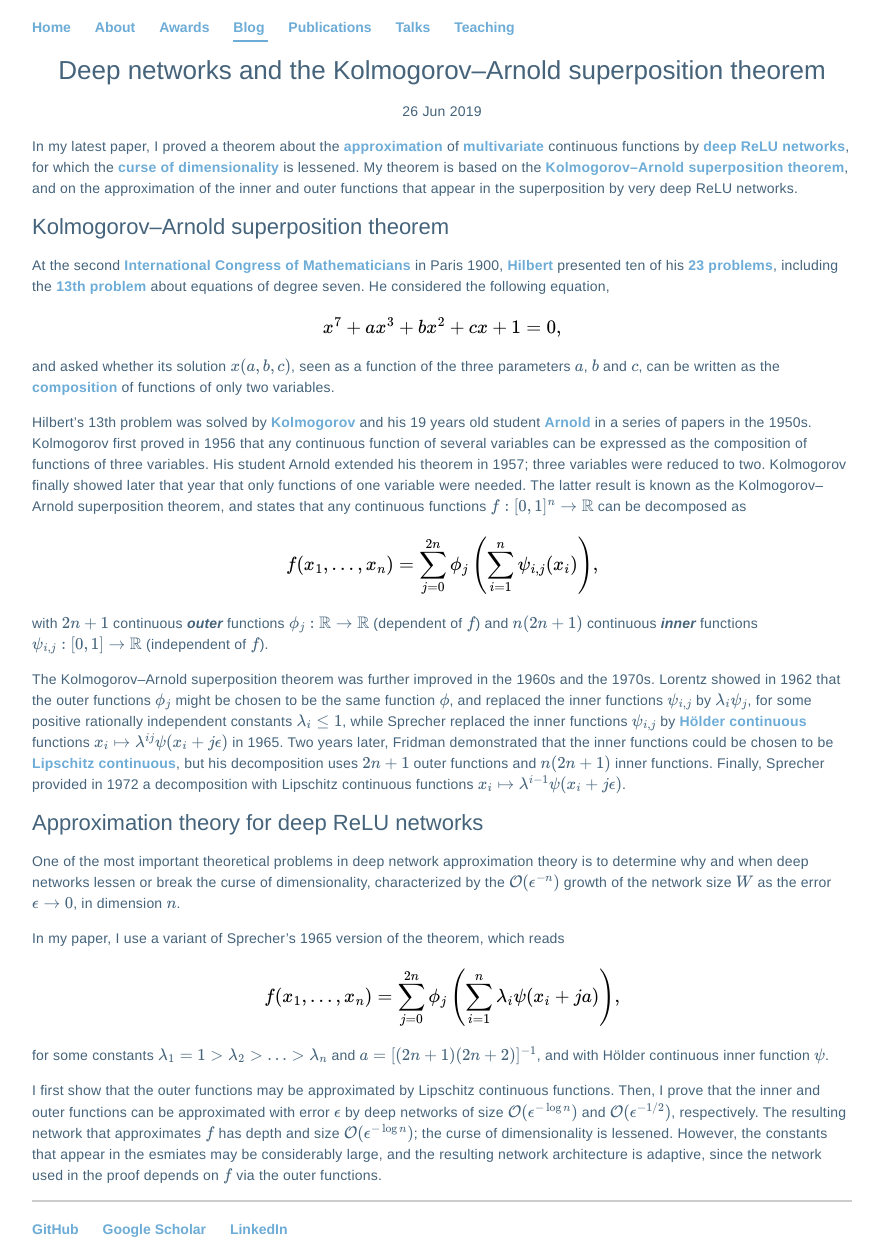
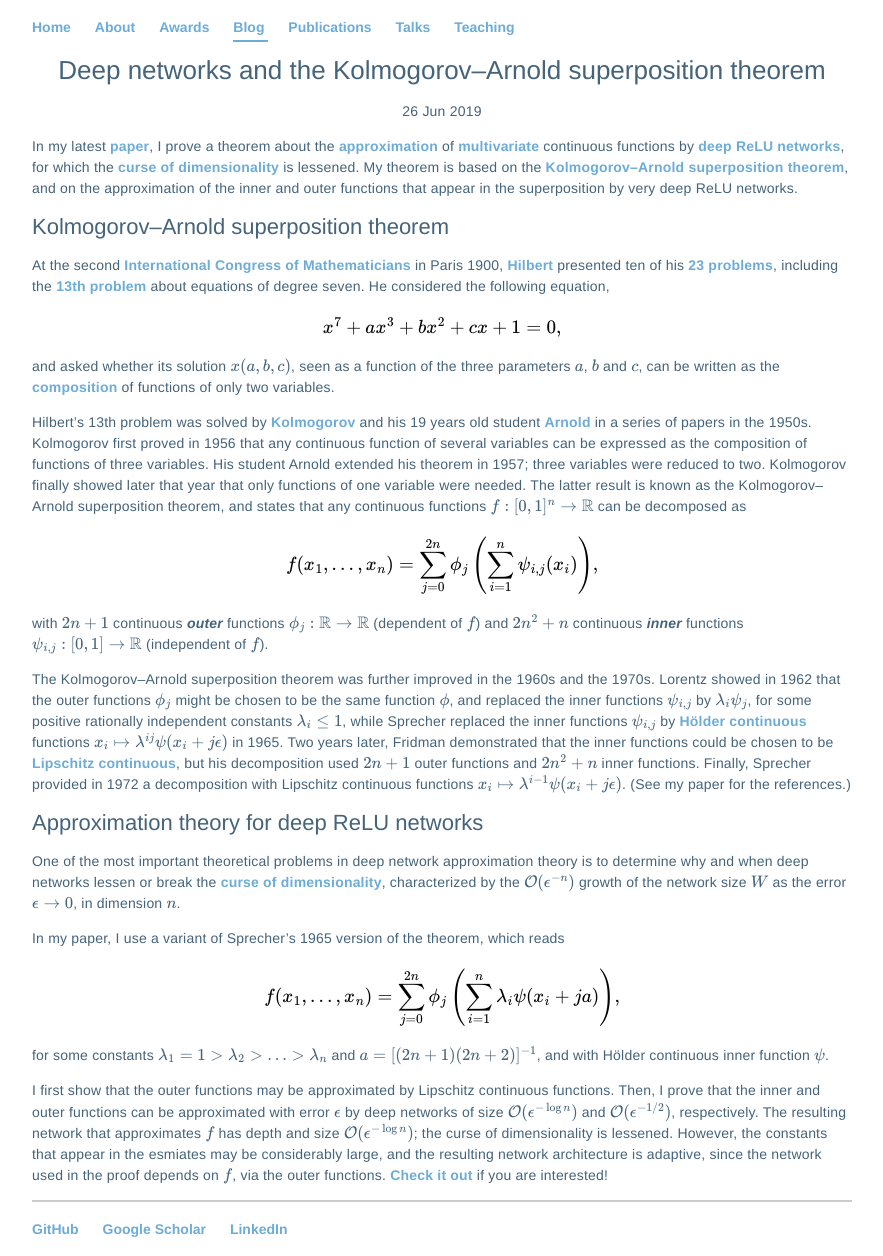
Before and after one commit to Hadrien-Montanelli/Hadrien-Montanelli.github.io, a Jekyll site: the page built from _posts/2019-06-25-deep-networks-3.md, in a window 1280 px wide. Shown: the whole page, without its empty margins (198-1081 px from the left). Built offline with Jekyll 4.4.1, drawn with Linux system fonts in a browser that asks for light colours; formulas are drawn with MathJax 3.

Commit message:
Add link to latest paper.

```diff
--- a/_posts/2019-06-25-deep-networks-3.md
+++ b/_posts/2019-06-25-deep-networks-3.md
@@ -4,7 +4,7 @@ title: "Deep networks and the Kolmogorov&ndash;Arnold superposition theorem"
 date: 2019-06-26
 ---
 
-In my latest paper, I proved a theorem about the <a href='http://en.wikipedia.org/wiki/Approximation_theory'>approximation</a> of <a href='https://en.wikipedia.org/wiki/Function_of_several_real_variables'>multivariate</a> continuous functions by <a href='http://en.wikipedia.org/wiki/Deep_learning'>deep ReLU networks</a>, for which the <a href='http://en.wikipedia.org/wiki/Curse_of_dimensionality'>curse of dimensionality</a> is lessened. My theorem is based on the <a href='http://en.wikipedia.org/wiki/Kolmogorov%E2%80%93Arnold_representation_theorem'>Kolmogorov&ndash;Arnold superposition theorem</a>, and on the approximation of the inner and outer functions that appear in the superposition by very deep ReLU networks.
+In my latest <a href="http://arxiv.org/pdf/1906.11945.pdf">paper</a>, I prove a theorem about the <a href='http://en.wikipedia.org/wiki/Approximation_theory'>approximation</a> of <a href='https://en.wikipedia.org/wiki/Function_of_several_real_variables'>multivariate</a> continuous functions by <a href='http://en.wikipedia.org/wiki/Deep_learning'>deep ReLU networks</a>, for which the <a href='http://en.wikipedia.org/wiki/Curse_of_dimensionality'>curse of dimensionality</a> is lessened. My theorem is based on the <a href='http://en.wikipedia.org/wiki/Kolmogorov%E2%80%93Arnold_representation_theorem'>Kolmogorov&ndash;Arnold superposition theorem</a>, and on the approximation of the inner and outer functions that appear in the superposition by very deep ReLU networks.
 
 <h2>Kolmogorov&ndash;Arnold superposition theorem</h2>
 
@@ -22,13 +22,13 @@ $$
 f(x_1,\ldots,x_n) = \sum_{j=0}^{2n}\phi_j\left(\sum_{i=1}^n\psi_{i,j}(x_i)\right),
 $$
 
-with $$2n+1$$ continuous <i><b>outer</b></i> functions $$\phi_j:\mathbb{R}\rightarrow\mathbb{R}$$ (dependent of $$f$$) and $$n(2n+1)$$ continuous <i><b>inner</b></i> functions $$\psi_{i,j}:[0,1]\rightarrow\mathbb{R}$$ (independent of $$f$$).
+with $$2n+1$$ continuous <i><b>outer</b></i> functions $$\phi_j:\mathbb{R}\rightarrow\mathbb{R}$$ (dependent of $$f$$) and $$2n^2+n$$ continuous <i><b>inner</b></i> functions $$\psi_{i,j}:[0,1]\rightarrow\mathbb{R}$$ (independent of $$f$$).
 
-The Kolmogorov&ndash;Arnold superposition theorem was further improved in the 1960s and the 1970s. Lorentz showed in 1962 that the outer functions $$\phi_j$$ might be chosen to be the same function $$\phi$$, and replaced the inner functions $$\psi_{i,j}$$ by $$\lambda_i\psi_j$$, for some positive rationally independent constants $$\lambda_i\leq 1$$, while Sprecher replaced the inner functions $$\psi_{i,j}$$ by <a href='https://en.wikipedia.org/wiki/H%C3%B6lder_condition'>H&#246;lder continuous</a> functions $$x_i\mapsto\lambda^{ij}\psi(x_i+j\epsilon)$$ in 1965. Two years later, Fridman demonstrated that the inner functions could be chosen to be <a href='https://en.wikipedia.org/wiki/Lipschitz_continuity'>Lipschitz continuous</a>, but his decomposition uses $$2n+1$$ outer functions and $$n(2n+1)$$ inner functions. Finally, Sprecher provided in 1972 a decomposition with Lipschitz continuous functions $$x_i\mapsto\lambda^{i-1}\psi(x_i+j\epsilon)$$.
+The Kolmogorov&ndash;Arnold superposition theorem was further improved in the 1960s and the 1970s. Lorentz showed in 1962 that the outer functions $$\phi_j$$ might be chosen to be the same function $$\phi$$, and replaced the inner functions $$\psi_{i,j}$$ by $$\lambda_i\psi_j$$, for some positive rationally independent constants $$\lambda_i\leq 1$$, while Sprecher replaced the inner functions $$\psi_{i,j}$$ by <a href='https://en.wikipedia.org/wiki/H%C3%B6lder_condition'>H&#246;lder continuous</a> functions $$x_i\mapsto\lambda^{ij}\psi(x_i+j\epsilon)$$ in 1965. Two years later, Fridman demonstrated that the inner functions could be chosen to be <a href='https://en.wikipedia.org/wiki/Lipschitz_continuity'>Lipschitz continuous</a>, but his decomposition used $$2n+1$$ outer functions and $$2n^2+n$$ inner functions. Finally, Sprecher provided in 1972 a decomposition with Lipschitz continuous functions $$x_i\mapsto\lambda^{i-1}\psi(x_i+j\epsilon)$$. (See my paper for the references.)
 
 <h2>Approximation theory for deep ReLU networks</h2>
 
-One of the most important theoretical problems in deep network approximation theory is to determine why and when deep networks lessen or break the curse of dimensionality, characterized by the $$\mathcal{O}(\epsilon^{-n})$$ growth of the network size $$W$$ as the error $$\epsilon\rightarrow0$$, in dimension $$n$$.
+One of the most important theoretical problems in deep network approximation theory is to determine why and when deep networks lessen or break the <a href='http://en.wikipedia.org/wiki/Curse_of_dimensionality'>curse of dimensionality</a>, characterized by the $$\mathcal{O}(\epsilon^{-n})$$ growth of the network size $$W$$ as the error $$\epsilon\rightarrow0$$, in dimension $$n$$.
 
 In my paper, I use a variant of Sprecher's 1965 version of the theorem, which reads
 
@@ -38,4 +38,4 @@ $$
 
 for some constants $$\lambda_1=1>\lambda_2>\ldots>\lambda_n$$ and $$a=[(2n+1)(2n+2)]^{-1}$$, and with H&#246;lder continuous inner function $$\psi$$.
 
-I first show that the outer functions may be approximated by Lipschitz continuous functions. Then, I prove that the inner and outer functions can be approximated with error $$\epsilon$$ by deep networks of size $$\mathcal{O}(\epsilon^{-\log n})$$ and $$\mathcal{O}(\epsilon^{-1/2})$$, respectively. The resulting network that approximates $$f$$ has depth and size $$\mathcal{O}(\epsilon^{-\log n})$$; the curse of dimensionality is lessened. However, the constants that appear in the esmiates may be considerably large, and the resulting network architecture is adaptive, since the network used in the proof depends on $$f$$ via the outer functions.
+I first show that the outer functions may be approximated by Lipschitz continuous functions. Then, I prove that the inner and outer functions can be approximated with error $$\epsilon$$ by deep networks of size $$\mathcal{O}(\epsilon^{-\log n})$$ and $$\mathcal{O}(\epsilon^{-1/2})$$, respectively. The resulting network that approximates $$f$$ has depth and size $$\mathcal{O}(\epsilon^{-\log n})$$; the curse of dimensionality is lessened. However, the constants that appear in the esmiates may be considerably large, and the resulting network architecture is adaptive, since the network used in the proof depends on $$f$$, via the outer functions. <a href="http://arxiv.org/pdf/1906.11945.pdf">Check it out</a> if you are interested!
--- a/publications/index.html
+++ b/publications/index.html
@@ -10,7 +10,7 @@ title: Publications
 	<p>
 
 	<p><b>[11]</b> H. Montanelli, H. Yang, <i><b>Error bounds for deep ReLU networks using the Kolmogorov&ndash;Arnold superposition theorem</b></i>
-	<br>&ensp;&ensp;&ensp;&ensp;&ensp;&ensp;&ensp;submitted (2019)
+	<br>&ensp;&ensp;&ensp;&ensp;&ensp;&ensp;&ensp;submitted (2019) <a href="http://arxiv.org/pdf/1906.11945.pdf">[arXiv]</a>
 	<p>
 
 	<p><b>[10]</b> H. Montanelli, H. Yang, Q. Du, <i><b>Deep ReLU networks overcome the curse of dimensionality for bandlimited functions</b></i>
```
Also changed, not shown: 3 other files.
